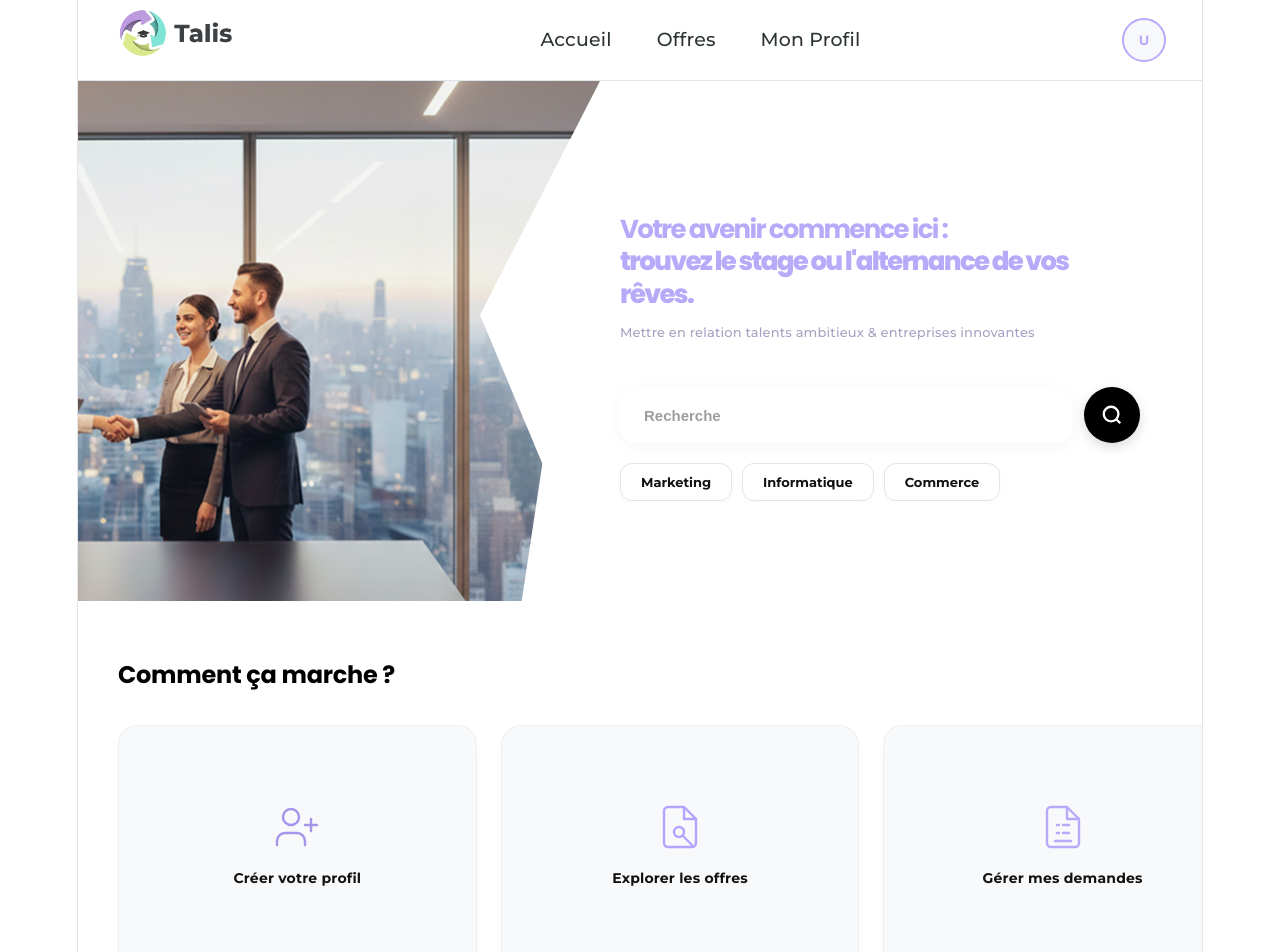
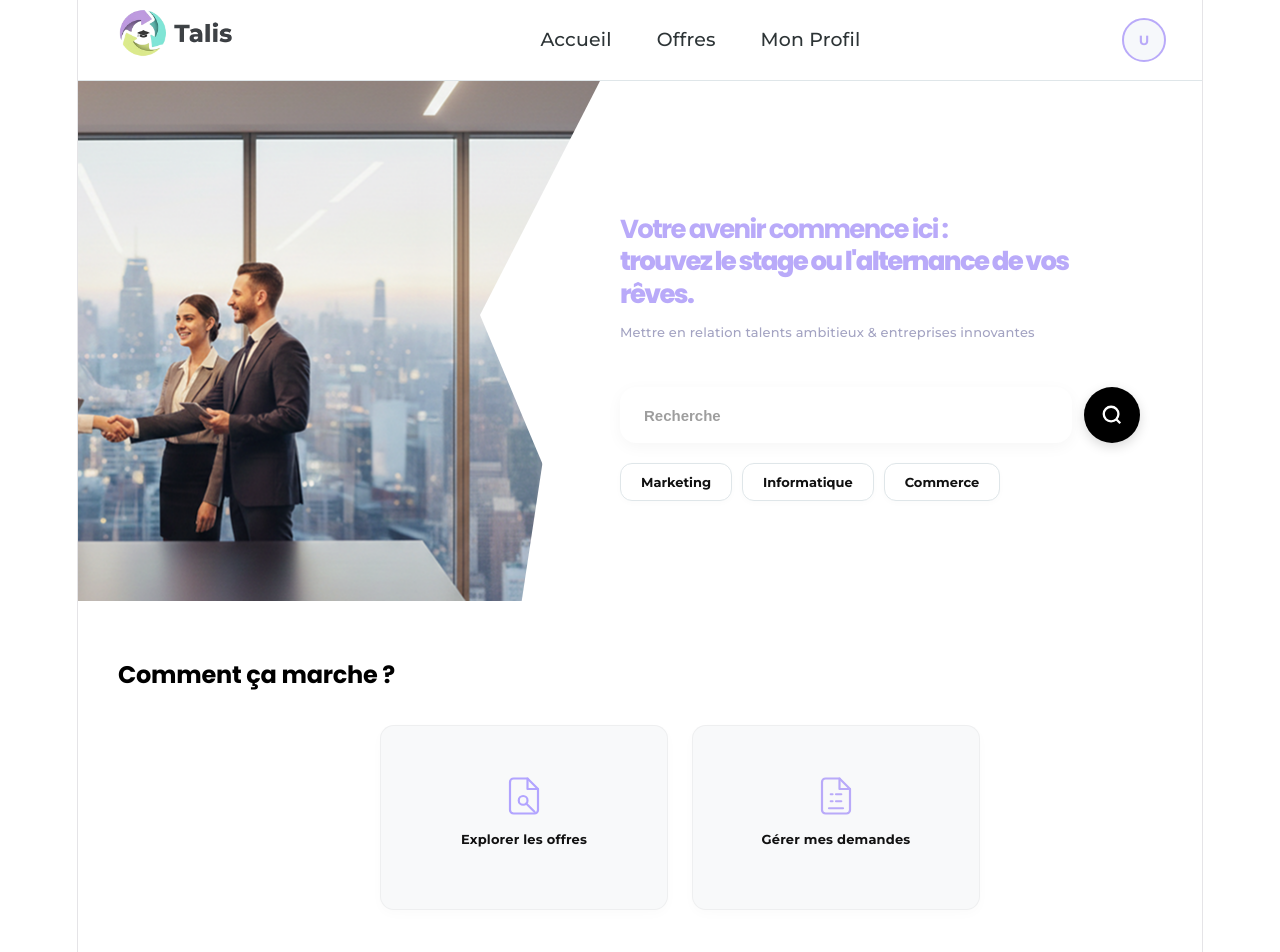
Before and after one commit to Axelezn/TALIS, a React (Vite) app in the folder appli/frontend/: page / in a window 1280 px wide. Shown: the top 952 px of the page. Built offline with nearby package versions, Linux system fonts and the light colour scheme; no server answers; sample sign-in values are in the browser's storage; the HTML template or start-up script is replaced by a standard one.

Commit message:
feat(auth): suppression du bouton créer mon profil quand l'utilisateur est connecté + fix photo de profil qui ne s'affiche pas

```diff
--- a/appli/frontend/src/components/layout/hero/Hero.jsx
+++ b/appli/frontend/src/components/layout/hero/Hero.jsx
@@ -1,10 +1,22 @@
-import React from "react";
+import React, { useEffect, useState } from "react";
+import { useLocation } from "react-router-dom";
 import talisLogoFull from "../../../assets/talis_logo_full.png";
 import heroGroupImage from "../../../assets/hero_img.png";
 import "./Hero.scss";
 
 export default function Hero() {
   const categories = ["Marketing", "Informatique", "Commerce"];
+  const location = useLocation();
+  const [isAuthenticated, setIsAuthenticated] = useState(Boolean(localStorage.getItem("talis_token")));
+
+  useEffect(() => {
+    const checkAuth = () => {
+      setIsAuthenticated(Boolean(localStorage.getItem("talis_token")));
+    };
+    checkAuth();
+    window.addEventListener("storage", checkAuth);
+    return () => window.removeEventListener("storage", checkAuth);
+  }, [location.pathname]);
 
   return (
     <div className="hero-page-wrapper">
@@ -70,8 +82,9 @@ export default function Hero() {
       {/* "Comment ça marche ?" Section - from your screenshots */}
       <section className="how-it-works">
         <h2 className="section-title">Comment ça marche ?</h2>
-        <div className="cards-grid">
+        <div className={`cards-grid ${isAuthenticated ? 'cards-grid--authenticated' : ''}`}>
 
+          {!isAuthenticated && (
             <div className="work-card">
               <div className="card-icon card-icon--purple">
                 <svg viewBox="0 0 24 24" fill="none" stroke="currentColor" strokeWidth="2" strokeLinecap="round" strokeLinejoin="round">
@@ -83,6 +96,7 @@ export default function Hero() {
               </div>
               <h3 className="card-label">Créer votre profil</h3>
             </div>
+          )}
 
           <div className="work-card">
             <div className="card-icon card-icon--purple-blue">
--- a/appli/frontend/src/components/layout/hero/Hero.scss
+++ b/appli/frontend/src/components/layout/hero/Hero.scss
@@ -333,15 +333,27 @@
 
   .cards-grid {
     display: grid;
-    grid-template-columns: repeat(2, 1fr); // 2 columns on mobile by default to show first two card slots beautifully
+    grid-template-columns: 1fr; // Mobile-first: single column to align and center perfectly with zero horizontal overflow
     gap: 16px;
+    max-width: 320px; // Snug responsive max width for centered look on phones
+    margin: 0 auto;
+    width: 100%;
 
     @media (min-width: $tablet) {
       grid-template-columns: repeat(3, 1fr); // 3 columns for tablet and above
+      max-width: 768px;
     }
 
     @media (min-width: $desktop) {
       gap: 24px;
+      max-width: 960px;
+    }
+
+    &--authenticated {
+      @media (min-width: $tablet) {
+        grid-template-columns: repeat(2, 1fr) !important;
+        max-width: 600px !important;
+      }
     }
   }
 }
@@ -349,34 +361,31 @@
 .work-card {
   background-color: #F8F9FA;
   border: 1px solid rgba(0, 0, 0, 0.04);
-  border-radius: 20px;
-  padding: 24px 16px;
+  border-radius: 14px;
+  padding: 18px 14px;
   display: flex;
   flex-direction: column;
   align-items: center;
   justify-content: center;
   text-align: center;
-  min-height: 140px;
+  min-height: 110px;
   transition: all 0.25s cubic-bezier(0.165, 0.84, 0.44, 1);
   box-shadow: 0 4px 12px rgba(0, 0, 0, 0.02);
 
-  // Hidden last card on mobile mode (first image screens have 2 cards, desktop have 3)
-  &:last-child {
-    grid-column: span 2; // Span bottom row on mobile for symmetrical look
-    @media (min-width: $tablet) {
-      grid-column: span 1;
-    }
+  @media (min-width: $tablet) {
+    min-height: 120px;
+    padding: 20px 16px;
   }
 
   @media (min-width: $desktop) {
-    padding: 36px 24px;
-    min-height: 180px;
+    padding: 24px 18px;
+    min-height: 135px;
   }
 
   &:hover {
-    transform: translateY(-4px);
-    box-shadow: 0 12px 24px rgba(185, 170, 249, 0.12);
-    border-color: rgba(185, 170, 249, 0.3);
+    transform: translateY(-3px);
+    box-shadow: 0 10px 20px rgba(185, 170, 249, 0.1);
+    border-color: rgba(185, 170, 249, 0.25);
     background-color: $color-white;
   }
 
@@ -388,9 +397,23 @@
     transition: transform 0.3s ease;
 
     svg {
-      width: 48px;
-      height: 48px;
-      stroke-width: 1.21;
+      width: 34px;
+      height: 34px;
+      stroke-width: 1.25;
+    }
+
+    @media (min-width: $tablet) {
+      svg {
+        width: 38px;
+        height: 38px;
+      }
+    }
+
+    @media (min-width: $desktop) {
+      svg {
+        width: 42px;
+        height: 42px;
+      }
     }
 
     &--purple {
@@ -407,20 +430,25 @@
   }
 
   &:hover .card-icon {
-    transform: scale(1.1);
+    transform: scale(1.08);
   }
 
   .card-label {
     font-family: $font-secondary;
     font-weight: 700;
-    font-size: 13px;
+    font-size: 11px;
     color: #111111;
-    margin-top: 14px;
+    margin-top: 10px;
     line-height: 1.3;
 
+    @media (min-width: $tablet) {
+      font-size: 12px;
+      margin-top: 12px;
+    }
+
     @media (min-width: $desktop) {
-      font-size: 14px;
-      margin-top: 18px;
+      font-size: 13px;
+      margin-top: 14px;
     }
   }
 }
--- a/appli/frontend/src/views/LoginView.jsx
+++ b/appli/frontend/src/views/LoginView.jsx
@@ -40,7 +40,7 @@ export default function LoginView() {
       const response = await loginUser(formData);
       localStorage.setItem('talis_token', response.token);
       localStorage.setItem('talis_user', JSON.stringify(response.user));
-      navigate('/dashboard');
+      navigate('/');
     } catch (error) {
       setErrorMessage(error.message || 'La connexion a échoué.');
     } finally {
--- a/appli/frontend/src/views/ProfileView.jsx
+++ b/appli/frontend/src/views/ProfileView.jsx
@@ -95,6 +95,11 @@ export default function ProfileView() {
                 console.warn('Could not fetch linked photo document info', photoErr);
               }
             }
+
+            // Sync fresh profile back to local storage and state for seamless navbar display
+            localStorage.setItem('talis_user', JSON.stringify(dbUser));
+            setCurrentUser(dbUser);
+            window.dispatchEvent(new Event('storage'));
           } catch (apiErr) {
             console.warn('Real-time backend load failed, using stored copy', apiErr);
           }
```
Also changed, not shown: 2 other files (tests, documents, lock files or other folders). Lines whose indentation alone changed are shown as unchanged.
